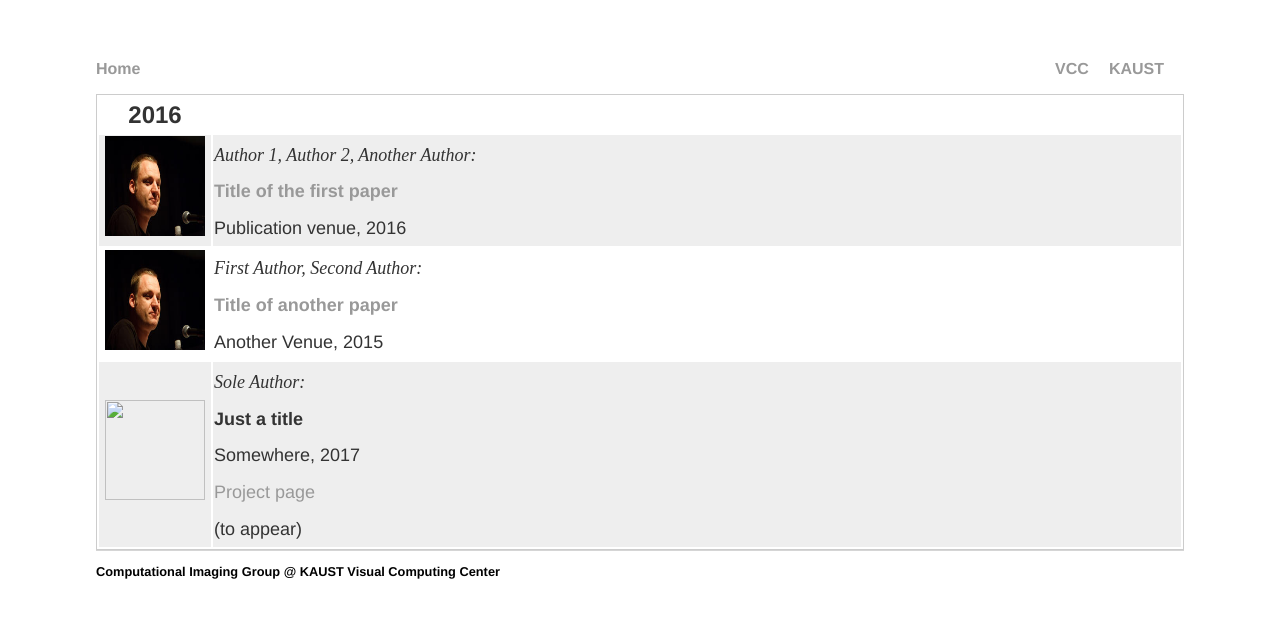
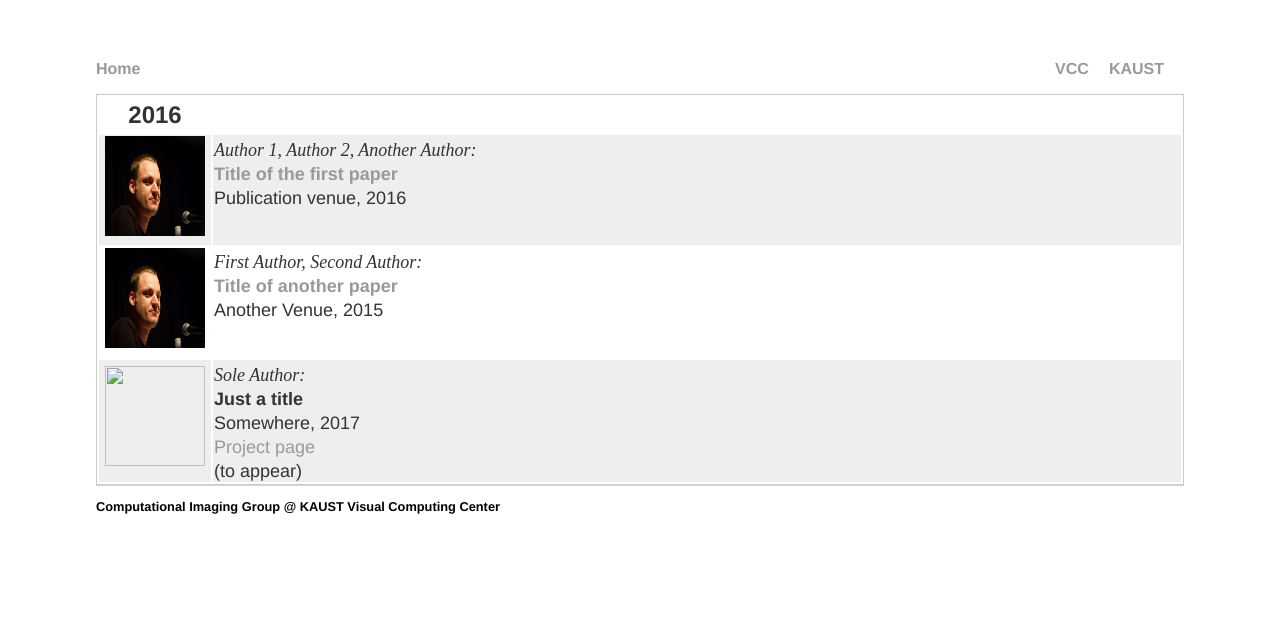
Before and after one commit to vccimaging/vccimaging.github.io, a Jekyll site: the page built from publications.html, in a window 1280 px wide. Shown: the top 618 px of the page. Built offline with Jekyll 4.4.1, drawn with Linux system fonts in a browser that asks for light colours.

Commit message:
Update publications.html

```diff
--- a/publications.html
+++ b/publications.html
@@ -7,7 +7,7 @@
   <thead>
     <tr>
       <th style="width:110px;">2016</th>
-      <th style="line-height:1.0;"></th>
+      <th></th>
     </tr>
   </thead>
   <tbody>
@@ -15,7 +15,7 @@
 {% if pub.title and pub.authors and pub.venue and pub.year %}
     <tr>
       <td style="vertical-align:middle;text-align:center;"> <img src="{{pub.image}}" width=100 height=100>
-      <td style="vertical-align:top;text-align:left;">
+      <td style="vertical-align:top;text-align:left;line-height:1.0;">
         <pub-authors> {{ pub.authors }}: </pub-authors><br>
         {% if pub.pdf %}
           <pub-title> <a href="{{ pub.pdf }}">{{ pub.title }}</a></pub-title><br>
```
